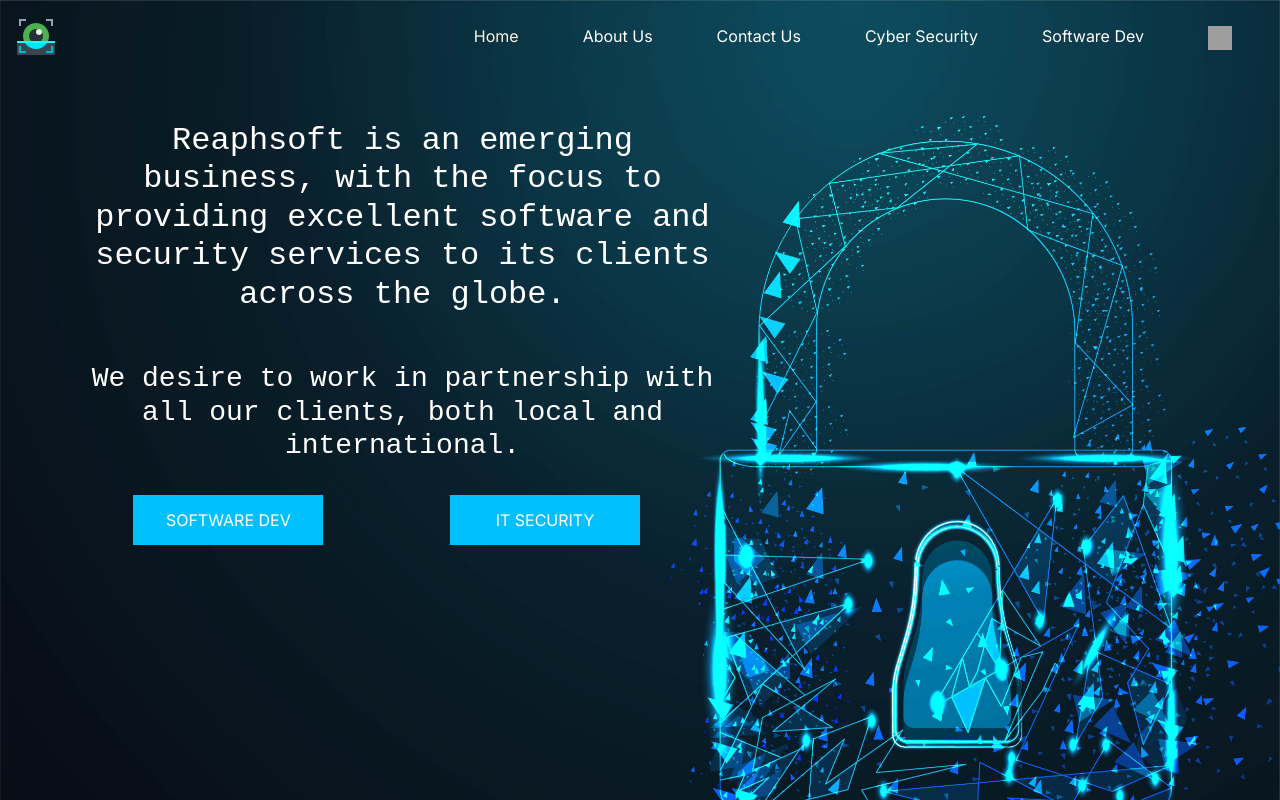
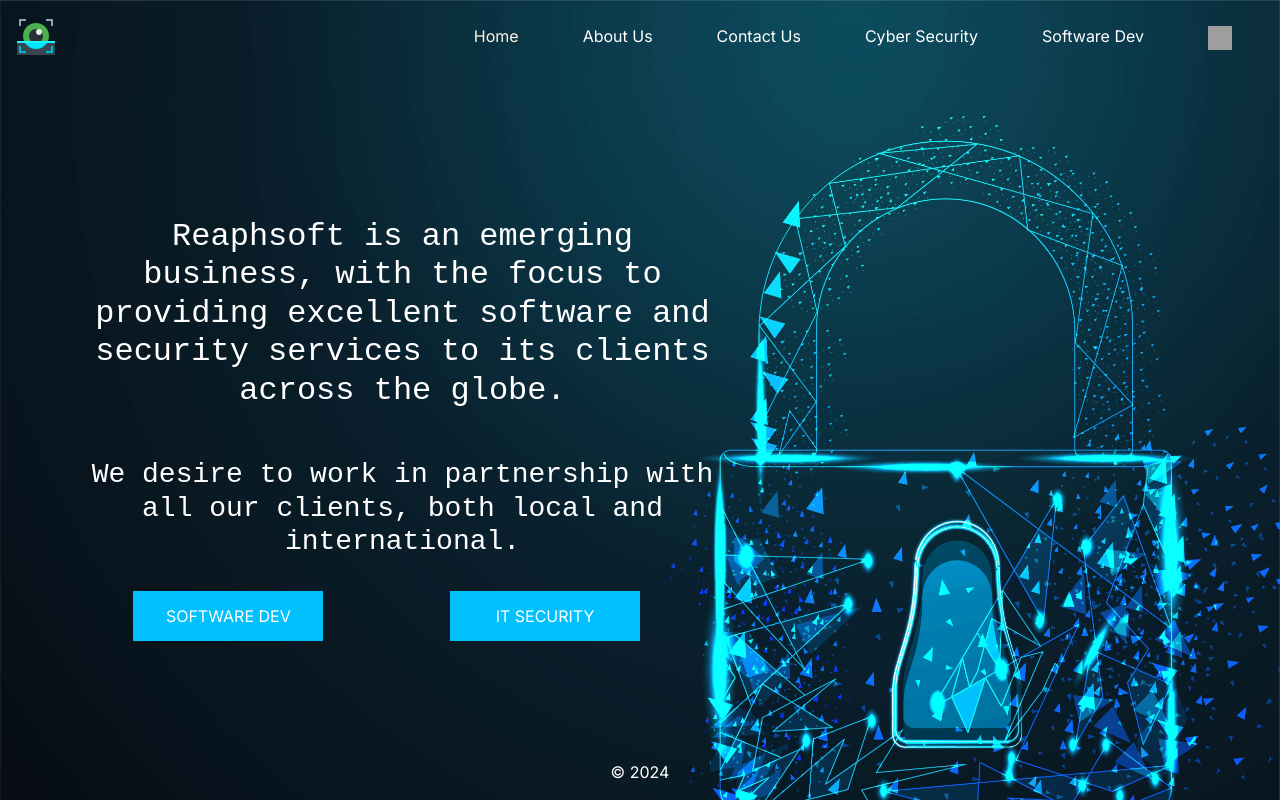
Before and after one commit to reaphsoft-org/reaphsoft-web, a Next.js app: page / in a window 1280 px wide. Built offline with nearby package versions, Linux system fonts and the light colour scheme; grey boxes are pictures that could not be loaded; a web font is replaced by a local one.

Commit message:
Added the sticky footer.

```diff
--- a/src/app/globals.css
+++ b/src/app/globals.css
@@ -116,5 +116,14 @@
   padding-top: 12px;
   width: 190px;
   height: 50px;
+}
 
+body {
+  display: flex;
+  min-height: 100vh;
+  flex-direction: column;
 }
+
+main {
+  flex: 1 0 auto;
+}
--- a/src/app/page.tsx
+++ b/src/app/page.tsx
@@ -2,10 +2,13 @@
 
 export default function Home() {
   return (
-    <main>
-        <NavBar />
-        <WriteUp />
-    </main>
+    <>
+        <main className="flex-shrink-0">
+            <NavBar />
+            <WriteUp />
+        </main>
+        <Footer />
+    </>
   );
 }
 
@@ -70,6 +73,9 @@
         <div className="container">
             <div className="my-4 my-lg-5"></div>
             <div className="row">
+                <div className="my-0 container my-lg-5"></div>
+            </div>
+            <div className="row">
                 <div className="col-12 col-md-7">
                     <div className="text-white text-center sono-regular">
                         <h2>Reaphsoft is an emerging business, with the focus to providing excellent software and security
@@ -95,3 +101,13 @@
         </div>
     );
 }
+
+function Footer() {
+    return(
+      <footer className="text-white text-center footer mt-4 mt-lg-0">
+          <div className="container">
+            <p>&copy; 2024</p>
+          </div>
+      </footer>
+    );
+}
```
